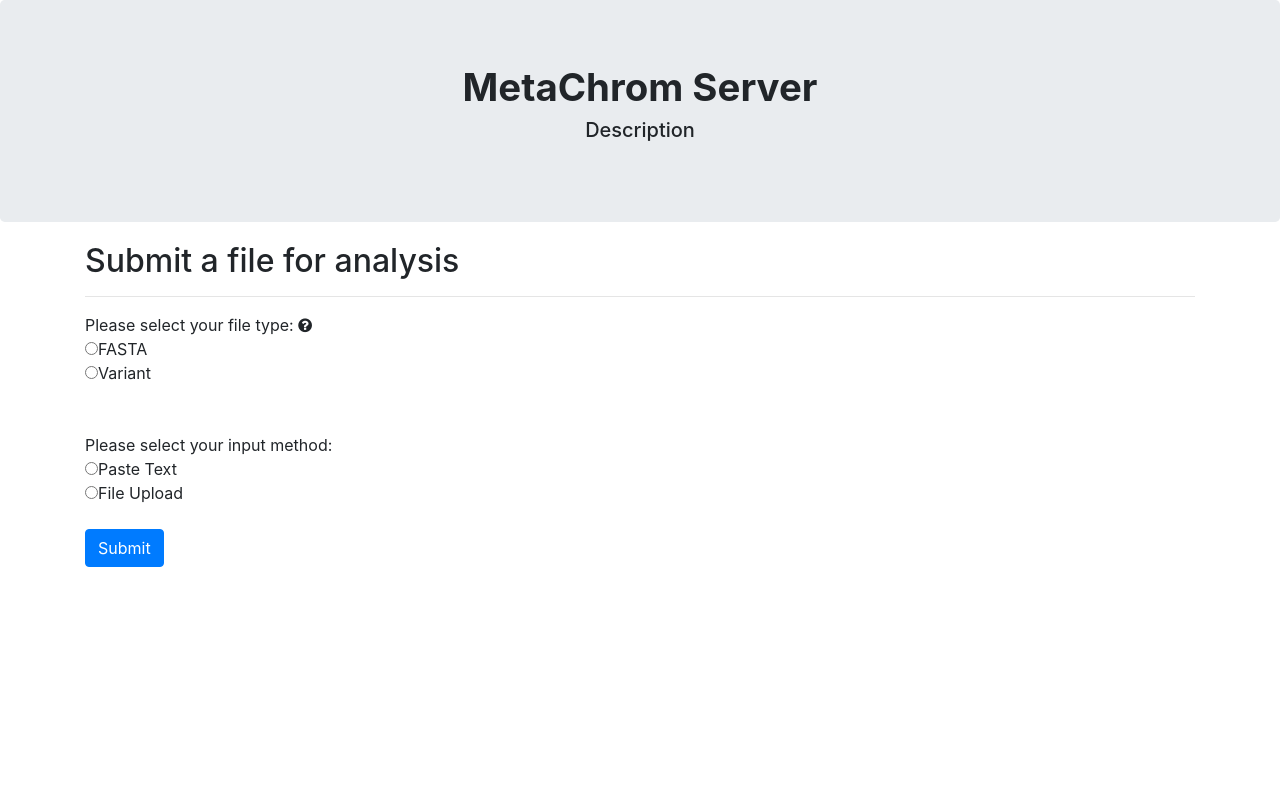
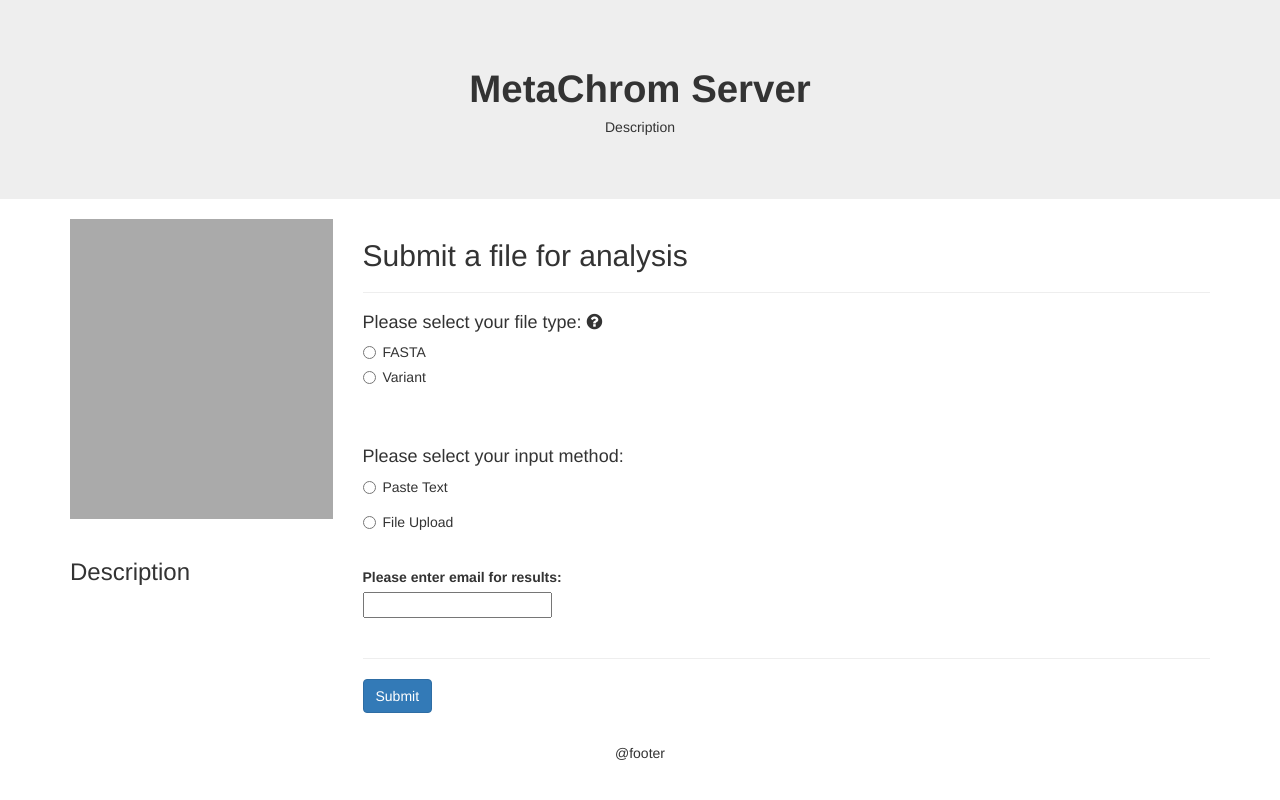
Before and after one commit to xzhang96/MetaChromServer, a Flask app: page / in a window 1280 px wide. Run offline with Flask 2, Linux system fonts and the light colour scheme; some libraries are stand-ins or nearby versions.

Commit message:
edited homepage front end

```diff
--- a/templates/homepage.html
+++ b/templates/homepage.html
@@ -4,10 +4,16 @@
         <title>MetaChromServer</title>
         <meta charset="UTF-8">
         <meta name="viewport" content="width=device-width, initial-scale=1">
-        <link rel="stylesheet" href="https://stackpath.bootstrapcdn.com/bootstrap/4.5.0/css/bootstrap.min.css">
-        <script src="https://stackpath.bootstrapcdn.com/bootstrap/4.5.0/css/bootstrap.bundle.min.js"></script>
+        <link rel="stylesheet" href="https://maxcdn.bootstrapcdn.com/bootstrap/3.4.1/css/bootstrap.min.css">
+        <script src="https://maxcdn.bootstrapcdn.com/bootstrap/3.4.1/js/bootstrap.min.js"></script>
         <link rel="stylesheet" href="https://cdnjs.cloudflare.com/ajax/libs/font-awesome/4.3.0/css/font-awesome.css">
         <style>
+            .fakeimg {
+                background-color: #aaa;
+                width: 100%;
+                height: 300px;
+                padding: 20px;
+            }
             /* Tooltip container */
             .mytooltip {
                 position: relative;
@@ -49,38 +55,57 @@
             </div>
 
             <!------------------------------ Body ----------------------------------->
-            <div class="container" style="margin-top: 20px; width:100%;">
+            <div class="container" style="margin-top: 20px;">
+                <div class="row">
+
+                    <!-------------------------- Left Column ------------------------->
+                    <div class="col-sm-3">
+                        <div class="fakeimg"></div>
+                        <br>
+                        <h3>Description</h3>
+                    </div>
+
+                    <!-------------------------- Right Column ------------------------->
+                    <div class="col-sm-9">
                         <h2>Submit a file for analysis</h2>
                         <hr>
+
+                        <form action="results.html">
                             <div>
-                    Please select your file type:
+                                <h4>Please select your file type:
                                     <div class="mytooltip fa fa-question-circle">
                                     <span class="mytooltiptext">Tooltip text</span>
                                     </div>
+                                </h4>
                             </div>
-
-                <form>
-                    <input type="radio" name="fileType" id="seq" onclick="ShowVarSelection()">FASTA<br>
-                    <input type="radio" name="fileType" id="var" onclick="ShowVarSelection()">Variant
-                    <select id="selectVar" name="selectVar" style="display: none;">
+                            <div class="radio"><label for="seq"><input type="radio" name="fileType" id="seq" onclick="ShowVarSelection()">FASTA</label></div>
+                            <div class="radio"><label for="var"><input type="radio" name="fileType" id="var" onclick="ShowVarSelection()">Variant</label></div>
+                            <div class="form-group col-xs-4">
+                                <select class="form-control" id="selectVar" name="selectVar" style="display: none;">
                                     <option value="">--Please choose an option--</option>
                                     <option value="VCF">VCF</option>
                                     <option value="RSID">RSID</option>
                                 </select>
+                            </div>
 
-                </form>
                             <br><br>
-                <form action="results.html">
                             <div>
-                        Please select your input method:
+                                <h4>Please select your input method:</h4>
                             </div>
-                    <input type="radio" name="inputFile" id="paste" onclick="ShowUploadMethod()">Paste Text<br>
-                    <input type="radio" name="inputFile" id="upload" onclick="ShowUploadMethod()">File Upload
-                    <textarea id="textInputFile" name="inputFile" rows="10" cols="50" placeholder="Input" style="display: none;"></textarea>
-                    <input type="file" id="uploadInputFile" name="inputFile" style="display: none;"><br>
+                            <div class="radio"><label><input type="radio" name="inputFile" id="paste" onclick="ShowUploadMethod()">Paste Text</label></div>
+                            <div class="form-group"><textarea id="textInputFile" name="inputFile" rows="10" cols="50" placeholder="Input Text" style="display: none;"></textarea></div>
+                            <div class="radio"><label><input type="radio" name="inputFile" id="upload" onclick="ShowUploadMethod()">File Upload</label></div>
+                            <div class="form-group"><input class="form-control-file" type="file" id="uploadInputFile" name="inputFile" style="display: none;"></div>
                             <br>
+                            <label for="userEmail">Please enter email for results: </label><br>
+                            <input type="email" id="userEmail" name="userEmail">
+                            <br><br>
+                            <hr>
                             <button type="submit button" class="btn btn-primary" data-toggle="tooltip" data-placement="top" title="text">Submit</button>
                         </form>
+                    </div>
+                </div>
+
 
                 <!--------------------------------------- Script ------------------------------------->
                 <script type="text/javascript">
@@ -100,5 +125,8 @@
                 </script>
             </div>
         </div>
+        <div class="footer text-center" style="margin-top: 20px; margin-bottom: 0; padding: 10px;">
+            <p>@footer</p>
+        </div>
     </body>
 </html>
```
Lines whose indentation alone changed are shown as unchanged.
